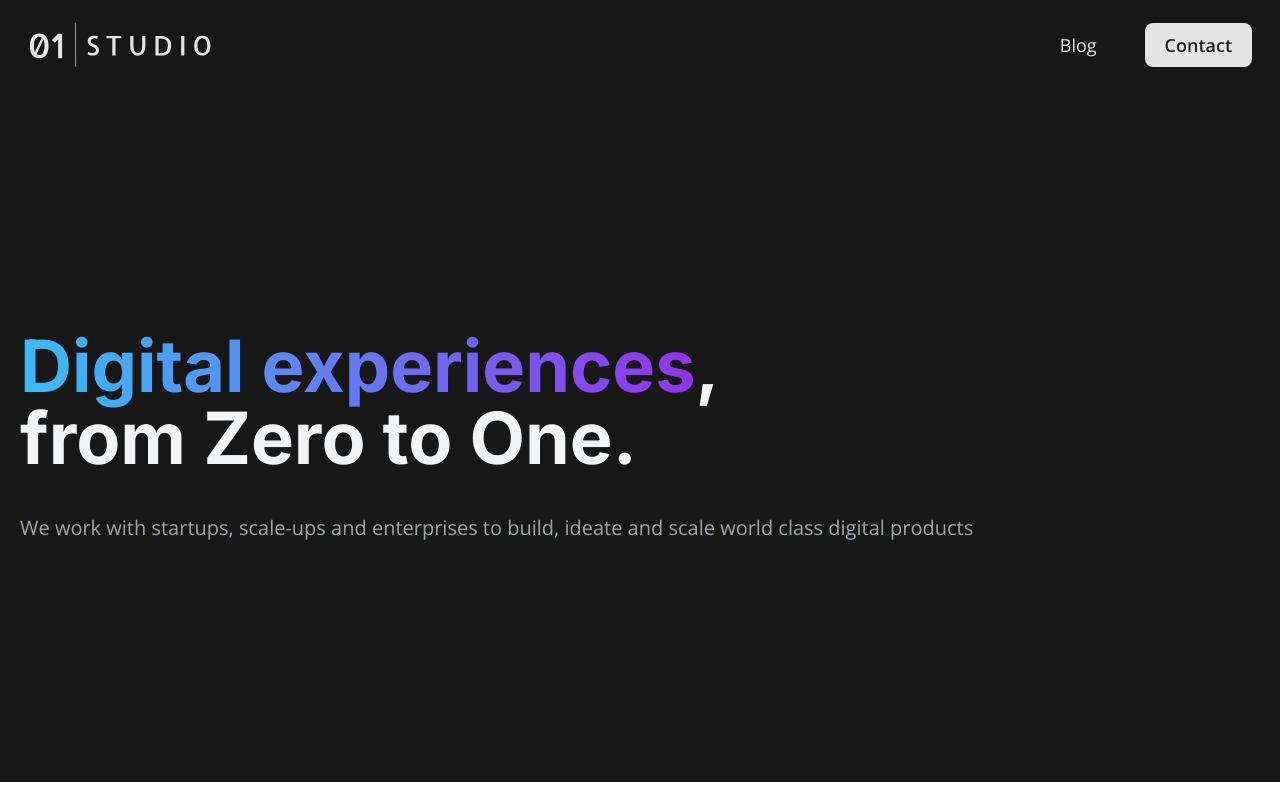
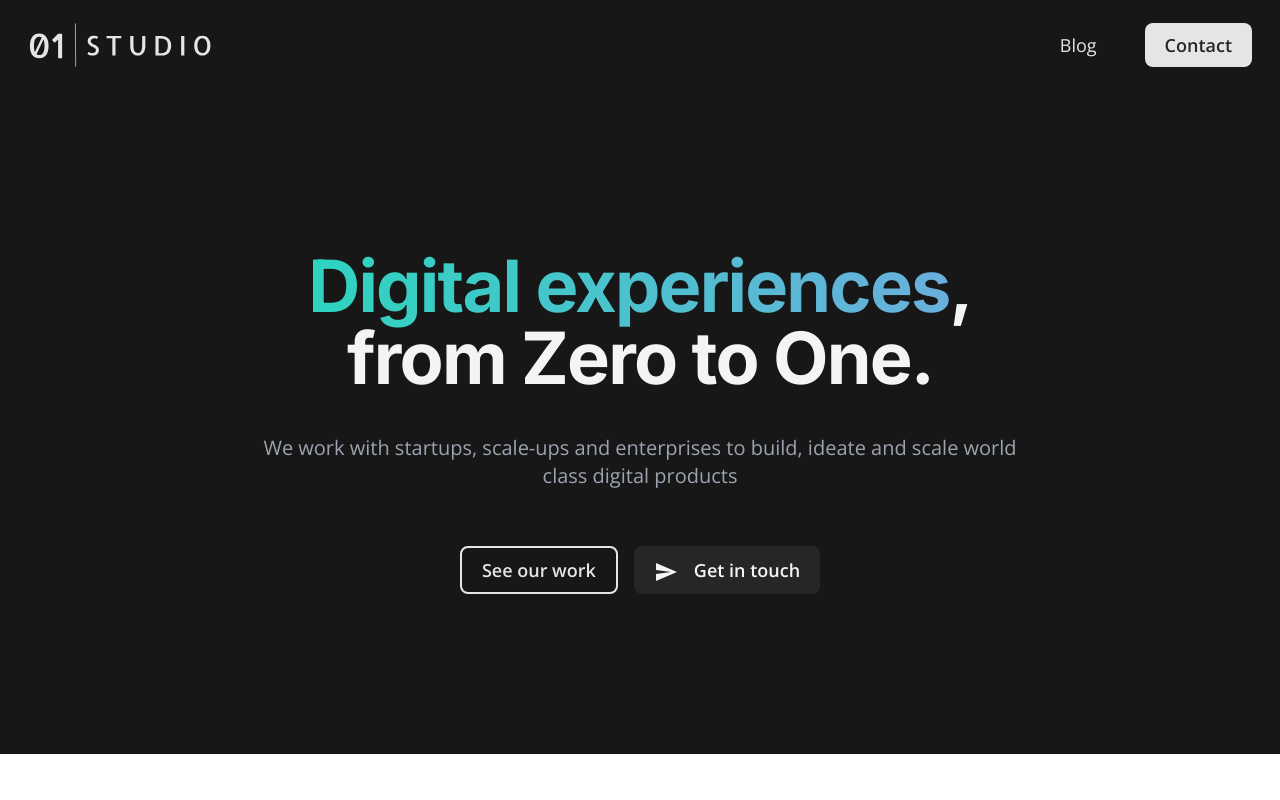
Before and after one commit to samjmerrick/zero-1, a Next.js app: page / in a window 1280 px wide. Shown: the top 800 px of the page. Built offline with nearby package versions, Linux system fonts and the light colour scheme.

Commit message:
Animated text hero

```diff
--- a/components/AnimatedTitle.tsx
+++ b/components/AnimatedTitle.tsx
@@ -11,7 +11,7 @@ export default function AnimatedTitle(
     },
     visible: (i: number = 1) => ({
       opacity: 1,
-      transition: { staggerChildren: 0.2, delayChildren: i * 0 },
+      transition: { staggerChildren: 0.15, delayChildren: i * 0 },
     }),
   };
 
@@ -33,7 +33,7 @@ export default function AnimatedTitle(
   return (
     <motion.h2
       className={twMerge(
-        "text-6xl font-bold text-gray-100 md:text-7xl",
+        "text-5xl font-bold tracking-tight text-gray-100 sm:text-6xl md:text-7xl",
         props.className
       )}
       initial="hidden"
--- a/components/Button.tsx
+++ b/components/Button.tsx
@@ -5,7 +5,7 @@ function Button(props: React.ButtonHTMLAttributes<HTMLButtonElement>) {
     <button
       {...props}
       className={twMerge(
-        "cursor-pointer rounded-lg  bg-neutral-800 py-2 px-5 text-lg font-semibold text-neutral-200 transition-colors hover:bg-neutral-700 ",
+        "cursor-pointer rounded-lg  bg-neutral-800 py-2 px-5 text-lg font-semibold text-neutral-100 transition-colors hover:bg-neutral-700 ",
         props.className
       )}
     />
--- /dev/null
+++ b/components/ContactButton.tsx
@@ -0,0 +1,14 @@
+import { mdiSend } from "@mdi/js";
+import Icon from "@mdi/react";
+import Button from "components/Button";
+
+function ContactButton() {
+  return (
+    <Button onClick={() => window.open("mailto:hello@zero-1.studio")}>
+      <Icon className="mr-4 inline-block w-6" path={mdiSend} />
+      Get in touch
+    </Button>
+  );
+}
+
+export default ContactButton;
--- a/components/home/Hero.tsx
+++ b/components/home/Hero.tsx
@@ -3,9 +3,11 @@ import Container from "components/layout/Container";
 
 import AnimatedTitle from "components/AnimatedTitle";
 import { motion, Variants } from "framer-motion";
+import ContactButton from "components/ContactButton";
 
 function Hero() {
-  const subtitle: Variants = {
+  function easeIn(delay: number) {
+    return {
       hidden: {
         opacity: 0,
         y: `0.25em`,
@@ -16,26 +18,51 @@ function Hero() {
         transition: {
           duration: 2,
           ease: [0.2, 0.65, 0.3, 0.9],
-        delay: 2,
+          delay: delay,
+        },
+      },
+    } as Variants;
+  }
+
+  const gradient: Variants = {
+    start: {
+      backgroundPosition: "0%",
+    },
+    end: {
+      backgroundPosition: "100%",
+
+      transition: {
+        duration: 3,
+        repeatType: "mirror",
+        repeat: Infinity,
       },
     },
   };
 
+  function scrollTo(to: string) {
+    document.getElementById(to).scrollIntoView({ behavior: "smooth" });
+  }
+
   return (
-    <div className="bg-neutral-900 py-20 sm:py-40 md:py-60">
+    <div className="bg-neutral-900 py-20 sm:py-32 md:py-40">
       <Container>
-        <div className="flex flex-col space-y-10 ">
+        <div className="mx-auto flex max-w-3xl flex-col space-y-10 text-left sm:text-center">
           <AnimatedTitle>
-            <span className="bg-gradient-to-r from-sky-400 to-purple-600 bg-clip-text text-transparent">
+            <motion.span
+              className="bg-gradient-to-r from-teal-400 via-violet-400 to-orange-400 bg-[size:400%] bg-clip-text text-transparent"
+              variants={gradient}
+              initial="start"
+              animate="end"
+            >
               Digital experiences
-            </span>
+            </motion.span>
             , <br />
             from Zero to One.
           </AnimatedTitle>
 
           <motion.p
-            className="text-xl text-gray-400"
-            variants={subtitle}
+            className=" text-xl text-gray-400"
+            variants={easeIn(1.5)}
             initial="hidden"
             animate="visible"
           >
@@ -43,6 +70,21 @@ function Hero() {
             and scale world class digital products
           </motion.p>
         </div>
+
+        <motion.div
+          className="flex flex-col justify-center space-y-4 pt-10 md:flex-row md:space-y-0 md:space-x-4"
+          variants={easeIn(2)}
+          initial="hidden"
+          animate="visible"
+        >
+          <a
+            className="cursor-pointer rounded-lg  border-2 py-2 px-5 text-center text-lg font-semibold text-neutral-200 transition-colors hover:bg-neutral-700 "
+            onClick={() => scrollTo("Projects")}
+          >
+            See our work
+          </a>
+          <ContactButton />
+        </motion.div>
       </Container>
     </div>
   );
--- a/components/home/Projects.tsx
+++ b/components/home/Projects.tsx
@@ -1,8 +1,6 @@
 import ImageCard from "components/layout/ImageCard";
 import Label from "components/Label";
-import Button from "components/Button";
-import Icon from "@mdi/react";
-import { mdiSend } from "@mdi/js";
+import ContactButton from "components/ContactButton";
 
 function Projects(props: { projects: ProjectFrontMatter[] }) {
   return (
@@ -24,10 +22,7 @@ function Projects(props: { projects: ProjectFrontMatter[] }) {
             </p>
           </div>
 
-          <Button onClick={() => window.open("mailto:hello@zero-1.studio")}>
-            <Icon className="mr-4 inline-block w-6" path={mdiSend} />
-            Get in touch
-          </Button>
+          <ContactButton />
         </div>
       </div>
     </section>
```
Lines whose indentation alone changed are shown as unchanged.
